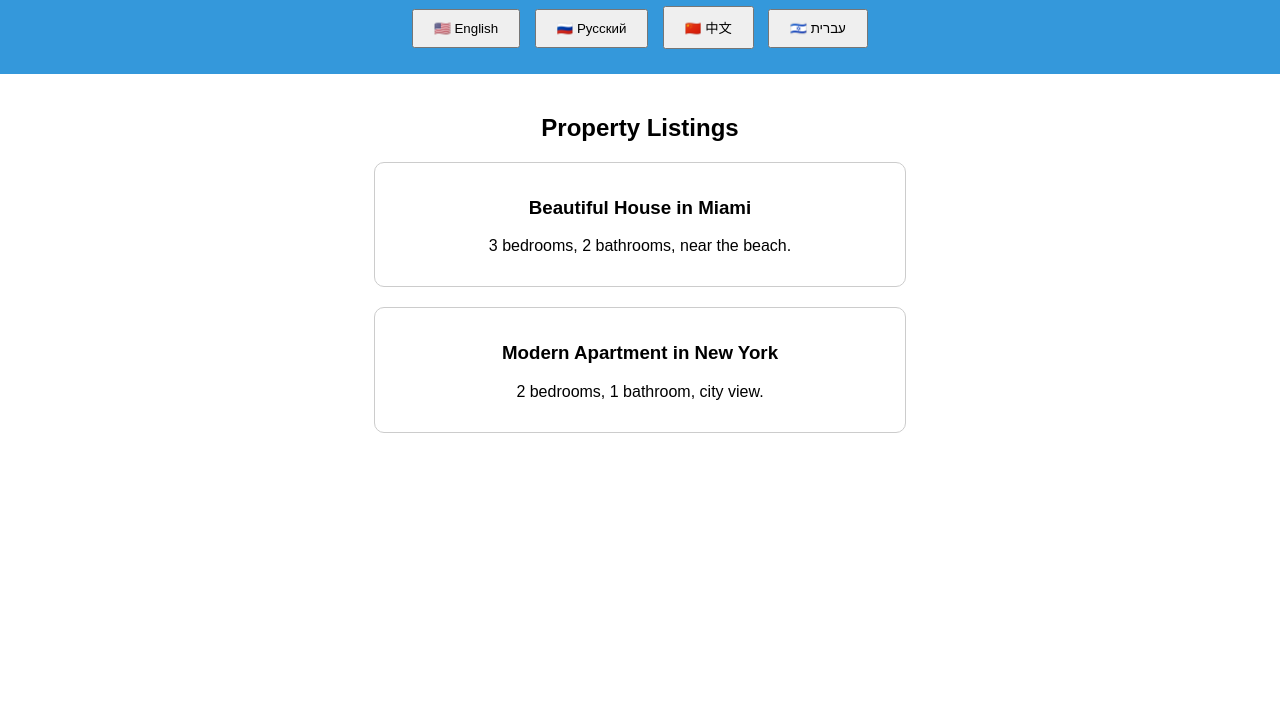
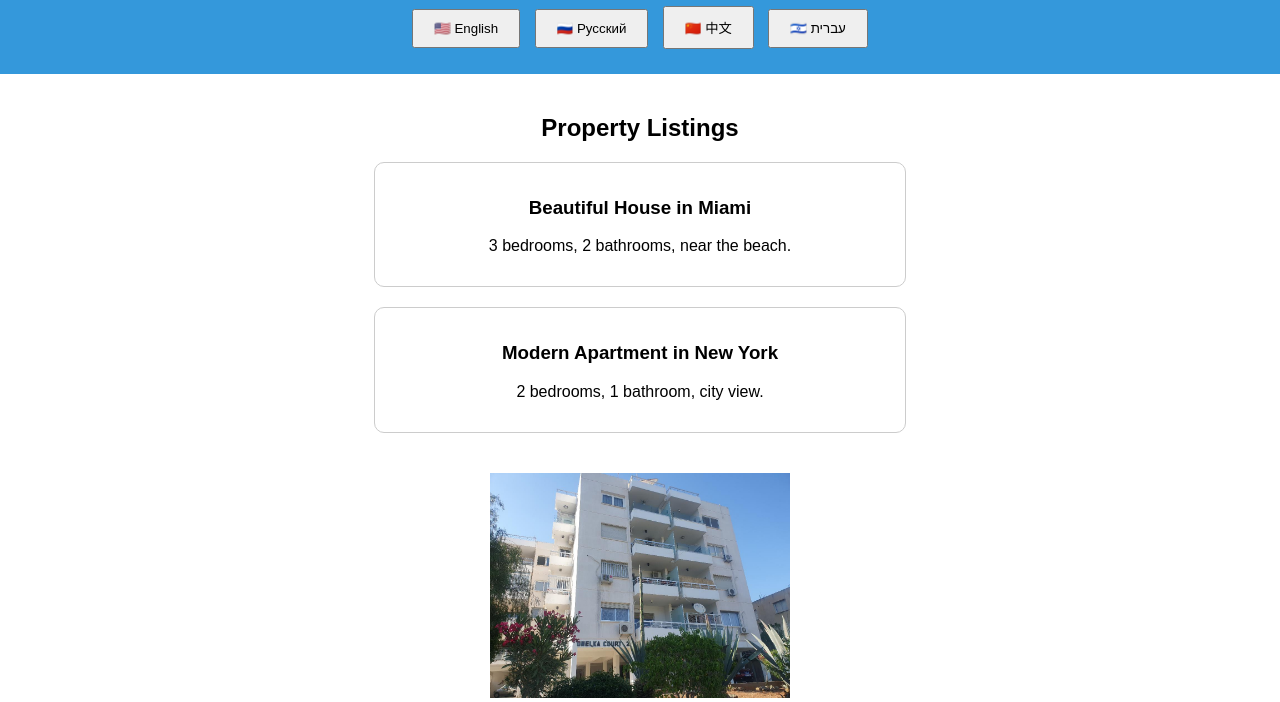
Before and after one commit to vakanasmarios/Twentyfour-seven-properties-, a plain HTML site: page index.html in a window 1280 px wide. Shown: the part 99-801 px from the top of the page. Drawn offline with Linux system fonts and the light colour scheme.

Commit message:
Update index.html

```diff
--- a/index.html
+++ b/index.html
@@ -113,4 +113,5 @@
   </section>
 
 </body>
+  <img src="building.jpeg" alt="Building view" width="300">
 </html>
```
